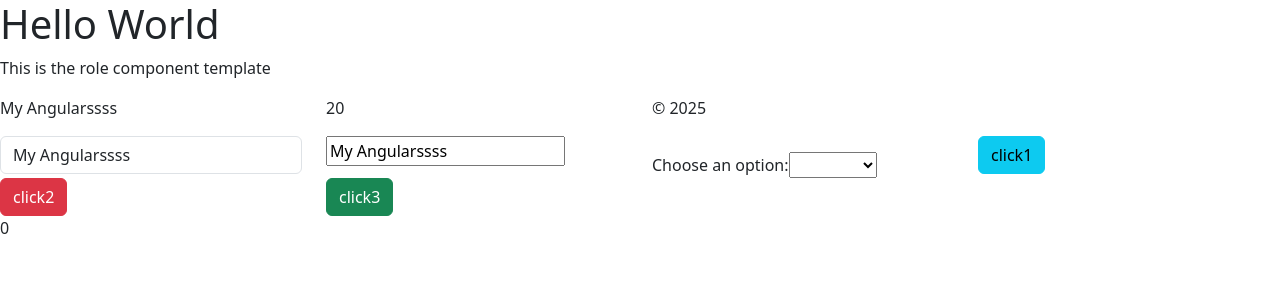
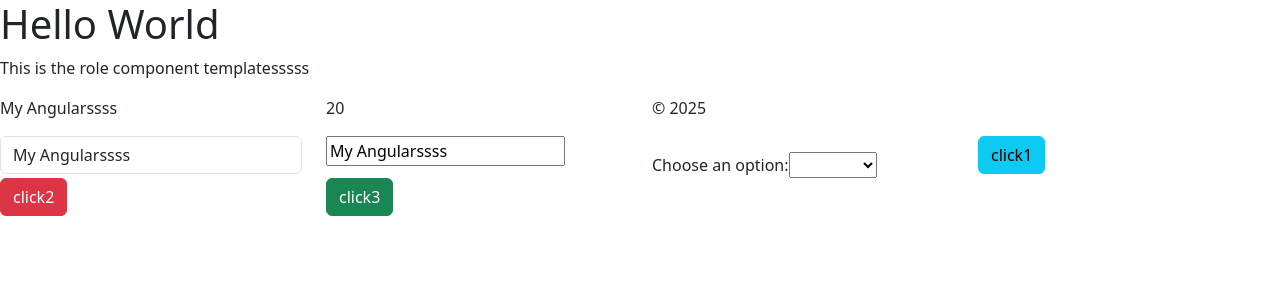
Before and after one commit to ronsell42/employee-management-app, an Angular app: page / in a window 1280 px wide. Shown: the top 300 px of the page. Built offline with nearby package versions, Linux system fonts and the light colour scheme.

Commit message:
nov 5 commit

```diff
--- a/src/app/components/roles-cmp/roles-cmp.html
+++ b/src/app/components/roles-cmp/roles-cmp.html
@@ -1,4 +1,4 @@
-<p>This is the role component template</p>
+<p>This is the role component templatesssss</p>
 <div class="row">
     <div class="col-3">
         <p>{{ projectTitle }}</p>
@@ -43,5 +43,4 @@
      <div class="col-3">
     <button class="btn btn-success" (click)="alertWithType(4)">click3</button>
     </div>
-    <p>{{ addedNumber }}</p>
 </div>
--- a/src/index.html
+++ b/src/index.html
@@ -2,7 +2,7 @@
 <html lang="en">
 <head>
   <meta charset="utf-8">
-  <title>HotelInventoryApp</title>
+  <title>Employee-Management-App</title>
   <base href="/">
   <meta name="viewport" content="width=device-width, initial-scale=1">
   <link rel="icon" type="image/x-icon" href="favicon.ico">
```
